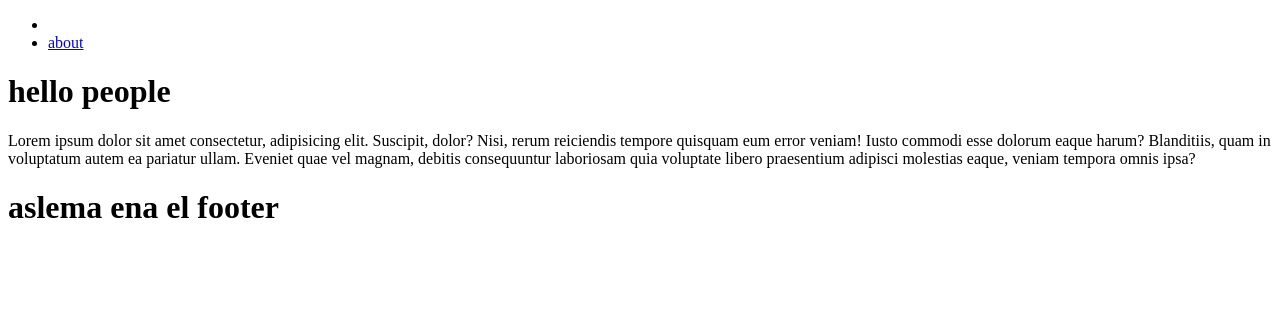
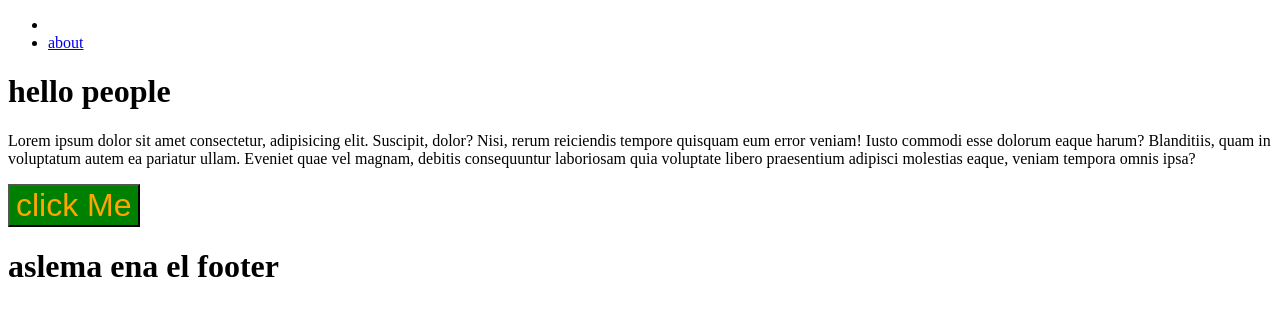
Before and after one commit to meleklassoued/tutorial, a Gatsby site: page / in a window 1280 px wide. Built offline with nearby package versions, Linux system fonts and the light colour scheme; Gatsby itself is replaced by a stand-in of ours.

Commit message:
use styled components to create a button

```diff
--- /dev/null
+++ b/src/css exampels/button.js
@@ -0,0 +1,6 @@
+import styled from "styled-components"
+export const ExampleButton = styled.button`
+  background: green;
+  color: orange;
+  font-size: 2rem;
+`
--- a/src/pages/index.js
+++ b/src/pages/index.js
@@ -1,6 +1,6 @@
 import React from "react"
 import Layout from "../components/Layout"
-
+import { ExampleButton } from "../css exampels/button"
 export default function Home() {
   return (
     <>
@@ -15,6 +15,7 @@
             consequuntur laboriosam quia voluptate libero praesentium adipisci
             molestias eaque, veniam tempora omnis ipsa?
           </p>
+          <ExampleButton>click Me</ExampleButton>
         </div>
       </Layout>
     </>
```
